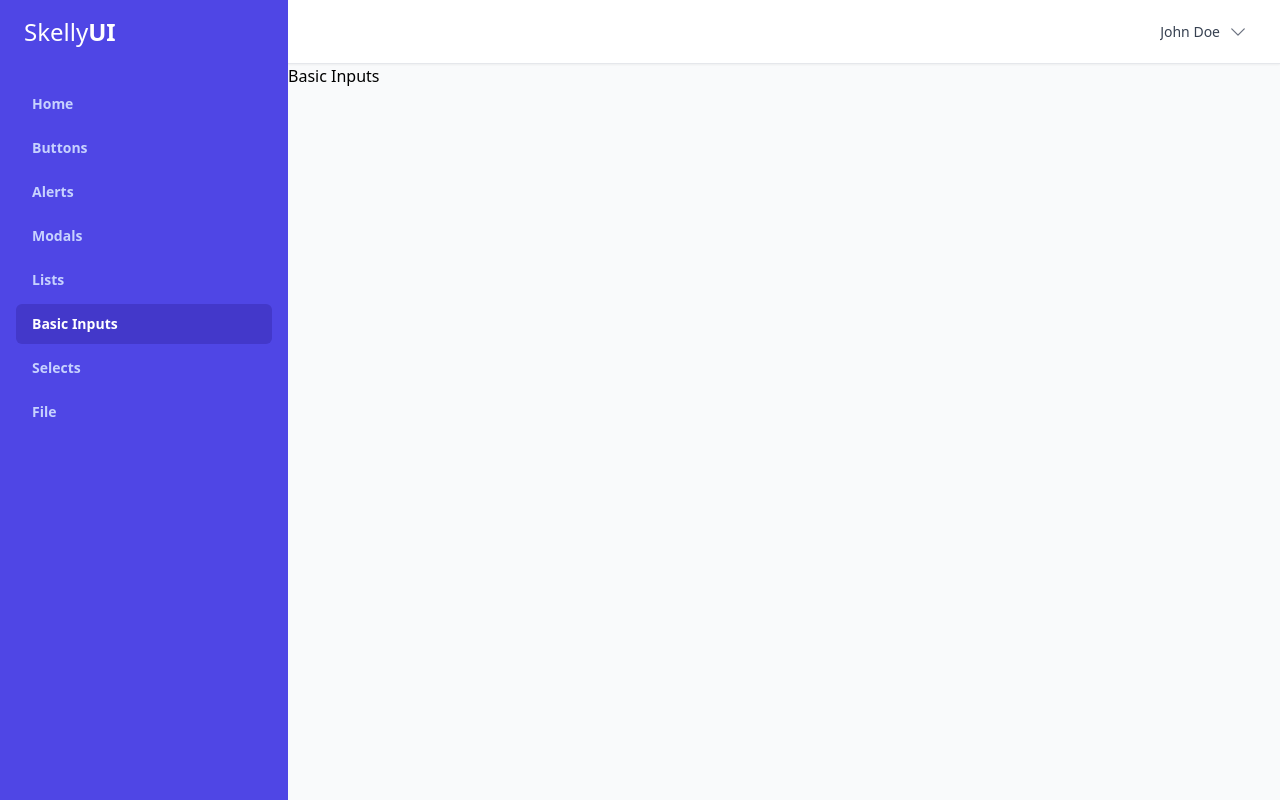
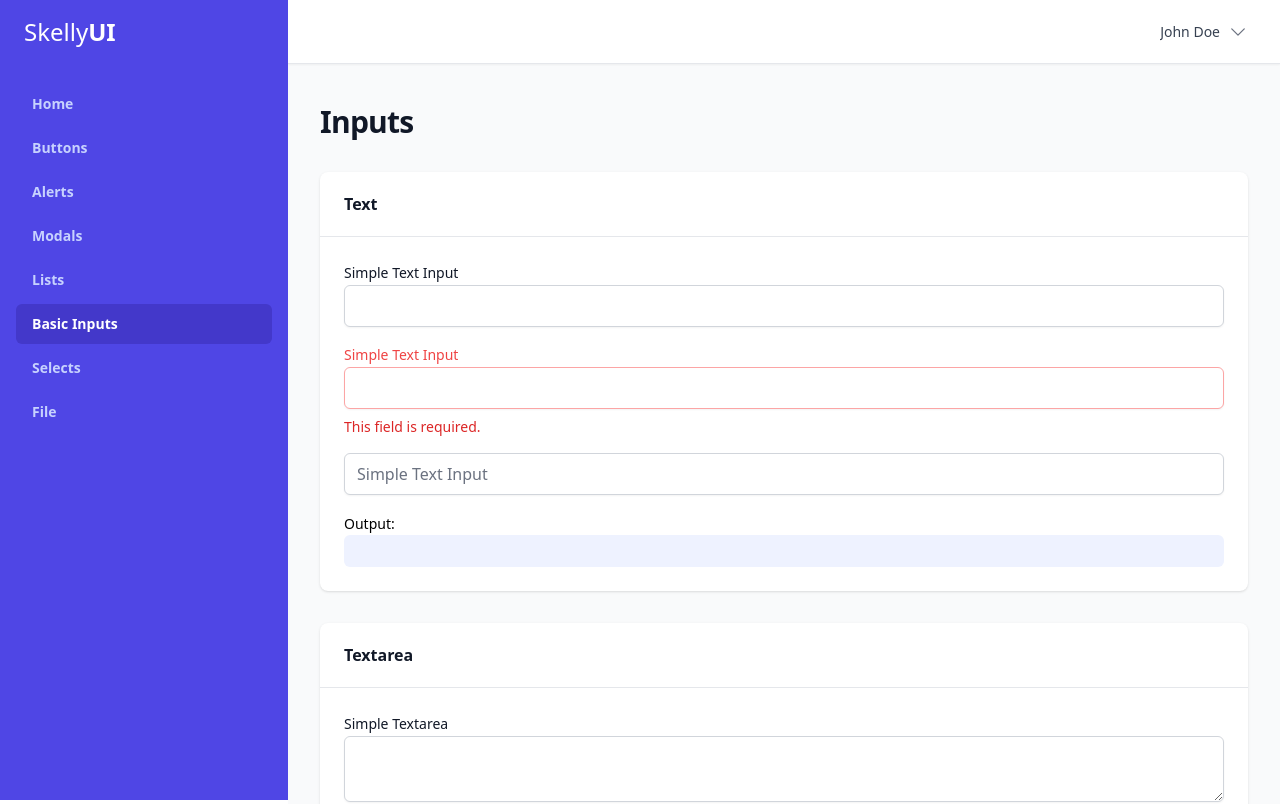
Before and after one commit to slovenianGooner/skelly-ui-react, a React (Vite) app: page /basic-inputs in a window 1280 px wide. Shown: the top 804 px of the page. Built offline with nearby package versions, Linux system fonts and the light colour scheme.

Commit message:
Add text input, textarea and card header.

```diff
--- /dev/null
+++ b/src/lib/components/CardHeader.jsx
@@ -0,0 +1,8 @@
+export default function CardHeader({ children, className = 'text-base font-semibold leading-6 text-gray-900' })
+{
+    return (
+        <h3 className={className}>
+            {children}
+        </h3>
+    )
+}
--- /dev/null
+++ b/src/lib/components/TextInput.jsx
@@ -0,0 +1,57 @@
+import {forwardRef} from "react";
+
+export default forwardRef(function TextInput({
+                                                 type = 'text',
+                                                 id = '',
+                                                 label = '',
+                                                 labelAsPlaceholder = false,
+                                                 className = '',
+                                                 errors = [],
+                                                 ...props
+                                             }, ref) {
+
+    const parsedErrors = () => errors instanceof Array ? errors : [errors]
+    const isError = parsedErrors().length > 0
+
+    const labelClass = () => {
+        if (isError) {
+            return 'text-red-500';
+        }
+
+        return 'text-gray-900';
+    }
+
+    const inputClass = () => {
+        if (isError) {
+            return 'border-red-300 focus:border-red-500 dark:focus:border-red-600 focus:ring-red-500 text-red-500';
+        }
+
+        return 'border-gray-300 focus:border-indigo-500 dark:focus:border-indigo-600 focus:ring-indigo-500';
+    }
+
+    return (
+        <div className="flex flex-col">
+            {!labelAsPlaceholder && (
+                <label htmlFor={id} className={
+                    'block text-sm font-medium leading-6 ' + labelClass()
+                }>
+                    {label}
+                </label>
+            )}
+            <input {...props}
+                   type={type}
+                   id={id}
+                   placeholder={labelAsPlaceholder ? label : ''}
+                   className={
+                       'rounded-md shadow-sm ' +
+                       inputClass() + ' ' +
+                       className
+                   }/>
+            {isError && (
+                <p className="mt-2 text-sm text-red-600">
+                    {parsedErrors()[0]}
+                </p>
+            )}
+        </div>
+    )
+})
--- /dev/null
+++ b/src/lib/components/Textarea.jsx
@@ -0,0 +1,55 @@
+import {forwardRef} from "react";
+
+export default forwardRef(function Textarea({
+                                                 id = '',
+                                                 label = '',
+                                                 labelAsPlaceholder = false,
+                                                 className = '',
+                                                 errors = [],
+                                                 ...props
+                                             }, ref) {
+
+    const parsedErrors = () => errors instanceof Array ? errors : [errors]
+    const isError = parsedErrors().length > 0
+
+    const labelClass = () => {
+        if (isError) {
+            return 'text-red-500';
+        }
+
+        return 'text-gray-900';
+    }
+
+    const inputClass = () => {
+        if (isError) {
+            return 'border-red-300 focus:border-red-500 dark:focus:border-red-600 focus:ring-red-500 text-red-500';
+        }
+
+        return 'border-gray-300 focus:border-indigo-500 dark:focus:border-indigo-600 focus:ring-indigo-500';
+    }
+
+    return (
+        <div className="flex flex-col">
+            {!labelAsPlaceholder && (
+                <label htmlFor={id} className={
+                    'block text-sm font-medium leading-6 ' + labelClass()
+                }>
+                    {label}
+                </label>
+            )}
+            <textarea {...props}
+                   id={id}
+                   placeholder={labelAsPlaceholder ? label : ''}
+                   className={
+                       'rounded-md shadow-sm ' +
+                       inputClass() + ' ' +
+                       className
+                   }/>
+            {isError && (
+                <p className="mt-2 text-sm text-red-600">
+                    {parsedErrors()[0]}
+                </p>
+            )}
+        </div>
+    )
+})
--- a/src/lib/index.jsx
+++ b/src/lib/index.jsx
@@ -9,3 +9,6 @@ export { default as XAlertBanner } from './components/AlertBanner.jsx'
 export { default as XToast } from './components/Toast.jsx'
 export { default as XModal } from './components/Modal.jsx'
 export { default as XCard } from './components/Card.jsx'
+export { default as XCardHeader } from './components/CardHeader.jsx'
+export { default as XTextInput } from './components/TextInput.jsx'
+export { default as XTextarea } from './components/Textarea.jsx'
--- a/src/main.jsx
+++ b/src/main.jsx
@@ -8,6 +8,7 @@ import Alerts from "./views/Alerts.jsx";
 import Home from "./views/Home.jsx";
 import Modals from "./views/Modals.jsx";
 import Lists from "./views/Lists.jsx";
+import Inputs from "./views/Inputs.jsx";
 
 const router = createBrowserRouter([
   {
@@ -17,7 +18,7 @@ const router = createBrowserRouter([
       { path: '/alerts', element: <Alerts /> },
       { path: '/modals', element: <Modals /> },
       { path: '/lists', element: <Lists /> },
-      { path: '/basic-inputs', element: <div>Basic Inputs</div> },
+      { path: '/basic-inputs', element: <Inputs /> },
       { path: '/selects', element: <div>Selects</div> },
       { path: '/file', element: <div>File</div> },
     ]
--- a/src/views/Alerts.jsx
+++ b/src/views/Alerts.jsx
@@ -1,4 +1,4 @@
-import {XAlertBanner, XAlertFormError, XButton, XCard, XPageTitle, XToast} from "../lib/index.jsx";
+import {XAlertBanner, XAlertFormError, XButton, XCard, XCardHeader, XPageTitle, XToast} from "../lib/index.jsx";
 import {CheckCircleIcon, InformationCircleIcon, XMarkIcon} from "@heroicons/react/24/solid/index.js";
 import {useState} from "react";
 
@@ -17,11 +17,11 @@ export default function Alerts() {
             <div className="px-4 sm:px-6 lg:px-8 py-10">
                 <XPageTitle>Alerts</XPageTitle>
                 <XCard className="mt-8"
-                       header={<h3 className="text-base font-semibold leading-6 text-gray-900">Form Errors</h3>}>
+                       header={<XCardHeader>Form Errors</XCardHeader>}>
                     <XAlertFormError errors={errors} title="There were 2 errors with your form submission."/>
                 </XCard>
                 <XCard className="mt-8"
-                       header={<h3 className="text-base font-semibold leading-6 text-gray-900">Banners</h3>}>
+                       header={<XCardHeader>Banners</XCardHeader>}>
                     <div className="space-y-4">
                         <XAlertBanner className="bg-blue-50"
                                       action={
@@ -58,7 +58,7 @@ export default function Alerts() {
                     </div>
                 </XCard>
                 <XCard className="mt-8"
-                       header={<h3 className="text-base font-semibold leading-6 text-gray-900">Toasts</h3>}>
+                       header={<XCardHeader>Toasts</XCardHeader>}>
                     <div className="space-x-4">
                         <XButton onClick={() => setSuccessToastVisible(true)}>Show success toast</XButton>
                         <XButton onClick={() => setErrorToastVisible(true)}>Show error toast</XButton>
--- a/src/views/Buttons.jsx
+++ b/src/views/Buttons.jsx
@@ -1,4 +1,4 @@
-import {XButton, XButtonDropdown, XCard, XPageTitle} from "../lib";
+import {XButton, XButtonDropdown, XCard, XCardHeader, XPageTitle} from "../lib";
 import {ChevronDownIcon, PencilIcon} from "@heroicons/react/24/solid/index.js";
 import {Menu} from "@headlessui/react";
 
@@ -62,7 +62,7 @@ export default function Buttons() {
             <div className="px-4 sm:px-6 lg:px-8 py-10">
                 <XPageTitle>Buttons</XPageTitle>
                 <XCard className="mt-8"
-                       header={<h3 className="text-base font-semibold leading-6 text-gray-900">Primary</h3>}>
+                       header={<XCardHeader>Primary</XCardHeader>}>
                     <div className="flex items-center space-x-6">
                         <XButton as="a" href="/" style="primary" size="xs">Link</XButton>
                         <XButton as="button" onClick={buttonClicked} style="primary" size="sm">Button With
@@ -76,7 +76,7 @@ export default function Buttons() {
                     </div>
                 </XCard>
                 <XCard className="mt-8"
-                       header={<h3 className="text-base font-semibold leading-6 text-gray-900">Secondary</h3>}>
+                       header={<XCardHeader>Secondary</XCardHeader>}>
                     <div className="flex items-center space-x-6">
                         <XButton as="a" href="/" style="secondary" size="xs">Link</XButton>
                         <XButton as="button" onClick={buttonClicked} style="secondary" size="sm">Button With
@@ -90,7 +90,7 @@ export default function Buttons() {
                     </div>
                 </XCard>
                 <XCard className="mt-8"
-                       header={<h3 className="text-base font-semibold leading-6 text-gray-900">Soft</h3>}>
+                       header={<XCardHeader>Soft</XCardHeader>}>
                     <div className="flex items-center space-x-6">
                         <XButton as="a" href="/" style="soft" size="xs">Link</XButton>
                         <XButton as="button" onClick={buttonClicked} style="soft" size="sm">Button With Click</XButton>
@@ -103,7 +103,7 @@ export default function Buttons() {
                     </div>
                 </XCard>
                 <XCard className="mt-8"
-                       header={<h3 className="text-base font-semibold leading-6 text-gray-900">Danger</h3>}>
+                       header={<XCardHeader>Danger</XCardHeader>}>
                     <div className="flex items-center space-x-6">
                         <XButton as="a" href="/" style="danger" size="xs">Link</XButton>
                         <XButton as="button" onClick={buttonClicked} style="danger" size="sm">Button With
@@ -117,7 +117,7 @@ export default function Buttons() {
                     </div>
                 </XCard>
                 <XCard className="mt-8"
-                       header={<h3 className="text-base font-semibold leading-6 text-gray-900">Warning</h3>}>
+                       header={<XCardHeader>Warning</XCardHeader>}>
                     <div className="flex items-center space-x-6">
                         <XButton as="a" href="/" style="warning" size="xs">Link</XButton>
                         <XButton as="button" onClick={buttonClicked} style="warning" size="sm">Button With
@@ -131,7 +131,7 @@ export default function Buttons() {
                     </div>
                 </XCard>
                 <XCard className="mt-8"
-                       header={<h3 className="text-base font-semibold leading-6 text-gray-900">Success</h3>}>
+                       header={<XCardHeader>Success</XCardHeader>}>
                     <div className="flex items-center space-x-6">
                         <XButton as="a" href="/" style="success" size="xs">Link</XButton>
                         <XButton as="button" onClick={buttonClicked} style="success" size="sm">Button With
@@ -145,7 +145,7 @@ export default function Buttons() {
                     </div>
                 </XCard>
                 <XCard className="mt-8 mb-32" overflows={true}
-                       header={<h3 className="text-base font-semibold leading-6 text-gray-900">With Dropdown</h3>}>
+                       header={<XCardHeader>With Dropdown</XCardHeader>}>
                     <div className="flex items-center space-x-6">
                         <XButtonDropdown button={
                             <XButton divided={true}>
--- /dev/null
+++ b/src/views/Inputs.jsx
@@ -0,0 +1,59 @@
+import {XCard, XPageTitle, XTextarea, XTextInput} from "../lib/index.jsx";
+import {useState} from "react";
+
+export default function Inputs() {
+    const [value, setValue] = useState("")
+    return (
+        <>
+            <div className="px-4 sm:px-6 lg:px-8 py-10">
+                <XPageTitle>Inputs</XPageTitle>
+
+                <XCard className="mt-8"
+                       header={<h3 className="text-base font-semibold leading-6 text-gray-900">Text</h3>}>
+                    <div className="space-y-4">
+                        <div>
+                            <XTextInput label="Simple Text Input" value={value}
+                                        onChange={(e) => setValue(e.target.value)}/>
+                        </div>
+                        <div>
+                            <XTextInput label="Simple Text Input" value={value}
+                                        onChange={(e) => setValue(e.target.value)}
+                                        errors={["This field is required."]}/>
+                        </div>
+                        <div>
+                            <XTextInput labelAsPlaceholder={true} label="Simple Text Input" value={value}
+                                        onChange={(e) => setValue(e.target.value)}/>
+                        </div>
+                        <div>
+                            <label htmlFor="output" className="text-sm">Output:</label>
+                            <pre className="rounded-md bg-indigo-50 p-4 text-xs">{value}</pre>
+                        </div>
+                    </div>
+                </XCard>
+
+                <XCard className="mt-8"
+                       header={<h3 className="text-base font-semibold leading-6 text-gray-900">Textarea</h3>}>
+                    <div className="space-y-4">
+                        <div>
+                            <XTextarea label="Simple Textarea" value={value}
+                                        onChange={(e) => setValue(e.target.value)}/>
+                        </div>
+                        <div>
+                            <XTextarea label="Simple Textarea" value={value}
+                                        onChange={(e) => setValue(e.target.value)}
+                                        errors={["This field is required."]}/>
+                        </div>
+                        <div>
+                            <XTextarea labelAsPlaceholder={true} label="Simple Textarea" value={value}
+                                        onChange={(e) => setValue(e.target.value)}/>
+                        </div>
+                        <div>
+                            <label htmlFor="output" className="text-sm">Output:</label>
+                            <pre className="rounded-md bg-indigo-50 p-4 text-xs">{value}</pre>
+                        </div>
+                    </div>
+                </XCard>
+            </div>
+        </>
+    )
+}
--- a/src/views/Modals.jsx
+++ b/src/views/Modals.jsx
@@ -1,4 +1,4 @@
-import {XButton, XCard, XModal, XPageTitle} from "../lib/index.jsx";
+import {XButton, XCard, XCardHeader, XModal, XPageTitle} from "../lib/index.jsx";
 import {useState} from "react";
 
 export default function Modals() {
@@ -23,7 +23,7 @@ export default function Modals() {
             <div className="px-4 sm:px-6 lg:px-8 py-10">
                 <XPageTitle>Modals</XPageTitle>
                 <XCard className="mt-8"
-                       header={<h3 className="text-base font-semibold leading-6 text-gray-900">Simple</h3>}>
+                       header={<XCardHeader>Simple</XCardHeader>}>
                     <div className="space-x-2">
                         <XButton onClick={() => setModalWithFooterVisible(true)}>Modal with footer</XButton>
                         <XModal show={modalWithFooterVisible}
```
